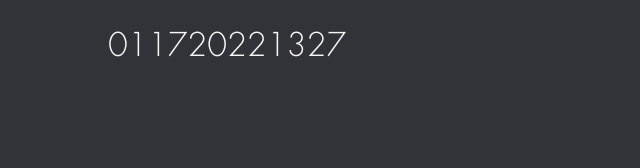
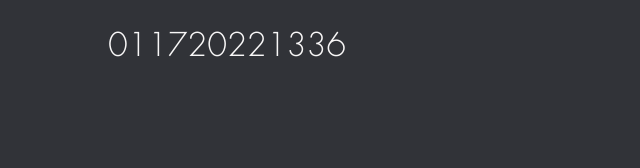
Before and after one commit to yesune/ScavengerHunt, a plain HTML site: page index.html in a window 1280 px wide. Shown: the part 305-473 px from the top of the page, 413-1053 px from the left. Drawn offline with Linux system fonts and the light colour scheme.

Commit message:
Update index.html

```diff
--- a/index.html
+++ b/index.html
@@ -23,7 +23,7 @@
                     A hidden path, a dish unveiled.<br>
                     Small fish dance, within this quest,<br>
                     A cipher to crack, code's behest.</p>
-                    <p id = "fps">011720221327</p>
+                    <p id = "fps">011720221336</p>
                 </div>
                 <p><br><br>I'll buy you 3(?) months nitro if you're the first one to finish<br>
                     Maybe Lingesh would be willing to give mod?<br>
```
